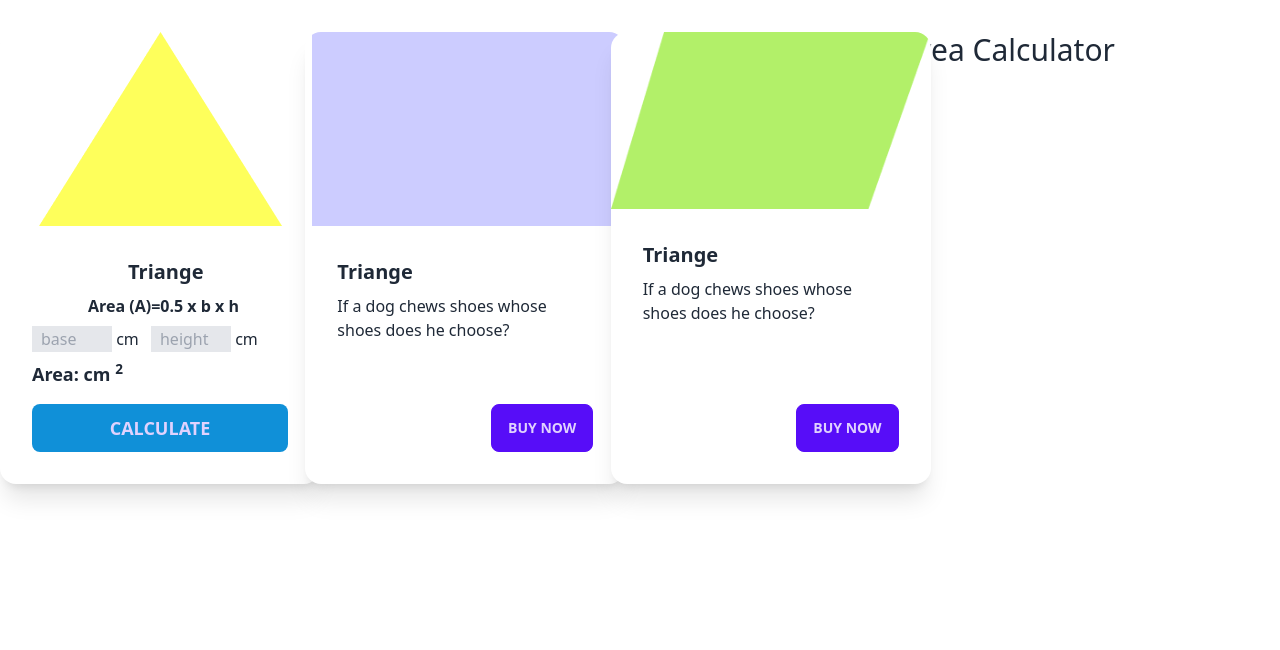
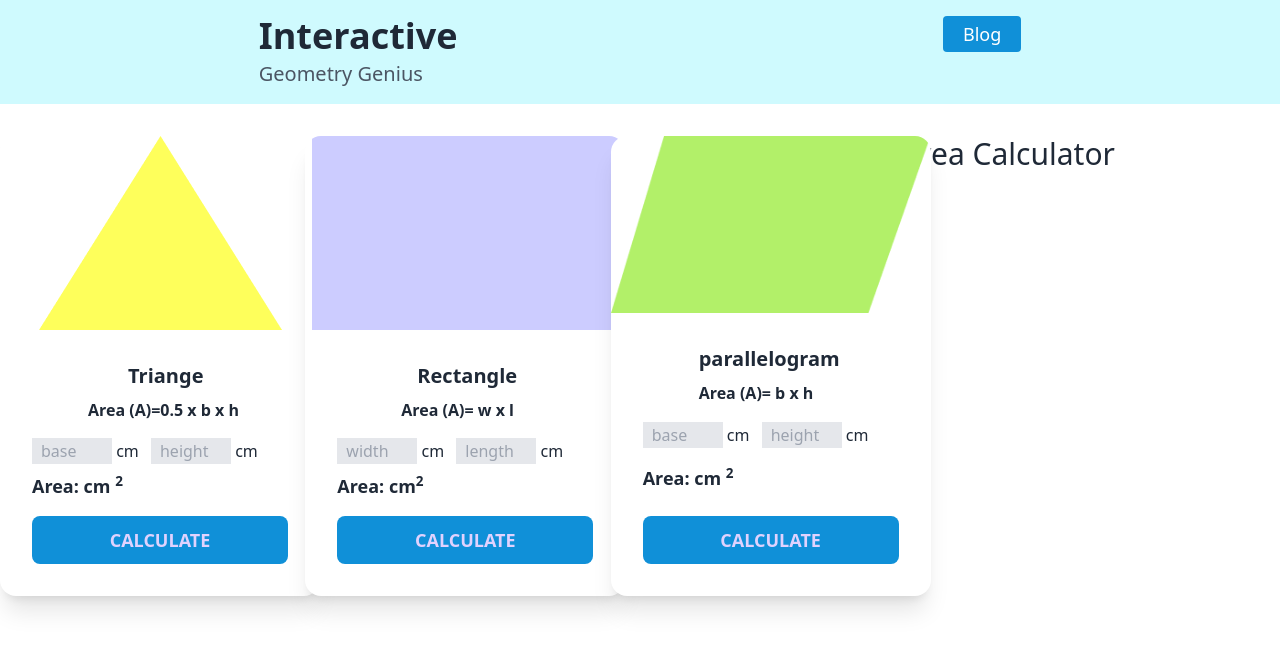
Before and after one commit to rummanara05/geometry-genius-practice, a plain HTML site: page index.html in a window 1280 px wide. Drawn offline with nearby package versions, Linux system fonts and the light colour scheme.

Commit message:
rectangle and parallelogram and navbar commit

```diff
--- a/index.html
+++ b/index.html
@@ -10,6 +10,18 @@
 <body>
     <header>
 
+        <!--navbar-->
+           <nav>
+            <div class="flex justify-around bg-cyan-100 p-4">
+             <div>
+                <h1 class="text-4xl font-semibold">Interactive</h1>
+                <h2 class="text-xl font-medium text-gray-600 mt-1">Geometry Genius</h2>
+             </div>
+             <div>
+                <button class="bg-[#1090D8] text-white px-5 py-1 text-lg font-medium border-none rounded">Blog</button>
+             </div>
+            </div>
+           </nav>
     </header>
     <main>
         <!-- container-->
@@ -22,38 +34,52 @@
                     <figure><img src="/images/triangle.png" alt="Triangle" /></figure>
                     <div class="card-body">
                       <h2 class="card-title ml-24 font-bold">Triange</h2>
-                      <p class="ml-14 font-semibold"> Area (A)=0.5 x b x h </p>
+                      <p class="ml-14 mb-2 font-semibold"> Area (A)=0.5 x b x h </p>
                       <p>
                         <input class="w-20 bg-gray-200 px-2 border" type="text" name="" id="triangle-base" placeholder="base">
                         <span class="mr-2">cm</span>
                         <input class="w-20 bg-gray-200 px-2 border" type="text" name="" id="triangle-height" placeholder="height">
                         <span>cm</span>
                       </p>
-                      <p class="text-lg font-semibold">Area: <span id="area-outcome">cm <sup>2</sup></span></p>
+                      <p class="text-lg font-semibold">Area: <span id="area-outcome"></span>cm <sup>2</sup></p>
                       <div class="card-actions justify-end">
                         <button onclick="calculateTriangleArea()" class="btn btn-primary w-full bg-[#1090D8] text-lg border-none p-2 mt-2">Calculate</button>
                       </div>
                     </div>
                   </div>
                   <!--Rectangle Card-->
-                <div class="card w-80 bg-base-100 shadow-xl">
-                    <figure><img src="/images/rectangle.png" alt="Triangle" /></figure>
+                  <div class="card w-80 bg-base-100 shadow-xl">
+                    <figure><img src="/images/rectangle.png" alt="Rectangle" /></figure>
                     <div class="card-body">
-                      <h2 class="card-title">Triange</h2>
-                      <p>If a dog chews shoes whose shoes does he choose?</p>
+                      <h2 class="card-title ml-20 font-bold">Rectangle</h2>
+                      <p class="ml-16 mb-2 font-semibold"> Area (A)= w x l </p>
+                      <p>
+                        <input class="w-20 bg-gray-200 px-2 border" type="text" name="" id="rectangle-width" placeholder="width">
+                        <span class="mr-2">cm</span>
+                        <input class="w-20 bg-gray-200 px-2 border" type="text" name="" id="rectangle-length" placeholder="length">
+                        <span>cm</span>
+                      </p>
+                      <p class="text-lg font-semibold">Area: <span id="rectangleArea"></span>cm<sup>2</sup></p>
                       <div class="card-actions justify-end">
-                        <button class="btn btn-primary">Buy Now</button>
+                        <button onclick="calculateRectangleArea()" class="btn btn-primary w-full bg-[#1090D8] text-lg border-none p-2 mt-2">Calculate</button>
                       </div>
                     </div>
                   </div>
-                   <!--Rectangle Card-->
-                <div class="card w-80 bg-base-100 shadow-xl">
-                    <figure><img src="/images/parallelogram.png" alt="Triangle" /></figure>
+                   <!--parallelogram Card-->
+                   <div class="card w-80 bg-base-100 shadow-xl">
+                    <figure><img src="/images/parallelogram.png" alt="Parallelogram" /></figure>
                     <div class="card-body">
-                      <h2 class="card-title">Triange</h2>
-                      <p>If a dog chews shoes whose shoes does he choose?</p>
+                      <h2 class="card-title ml-14 font-bold">parallelogram</h2>
+                      <p class="ml-14 font-semibold"> Area (A)= b x h </p>
+                      <p>
+                        <input class="w-20 bg-gray-200 px-2 border" type="text" name="" id="parallelogram-base" placeholder="base">
+                        <span class="mr-2">cm</span>
+                        <input class="w-20 bg-gray-200 px-2 border" type="text" name="" id="parallelogram-height" placeholder="height">
+                        <span>cm</span>
+                      </p>
+                      <p class="text-lg font-semibold">Area: <span id="area-outcome">cm <sup>2</sup></span></p>
                       <div class="card-actions justify-end">
-                        <button class="btn btn-primary">Buy Now</button>
+                        <button onclick="calculateParallelogramArea()" class="btn btn-primary w-full bg-[#1090D8] text-lg border-none p-2 mt-2">Calculate</button>
                       </div>
                     </div>
                   </div>
--- a/scripts/area-calculator.js
+++ b/scripts/area-calculator.js
@@ -22,5 +22,51 @@ function calculateTriangleArea() {
     const areaSpan=document.getElementById('area-outcome');
     areaSpan.innerText=area;
 
+}
+
+    // Rectangle Area Calculation
+
+//    get rectangle width value
+function calculateRectangleArea() {
+    const rectangleWidth=document.getElementById('rectangle-width');
+   const rectangleWidthText= rectangleWidth.value ;
+   const width= parseFloat(rectangleWidthText);
+   console.log(width);
+
+//    get rectangle length value
+
+const rectangleLength=document.getElementById('rectangle-length');
+const rectangleLengthText= rectangleLength.value ;
+const length= parseFloat(rectangleLengthText);
+console.log(length);
+
+// get Rectangle Area
+
+const area= width * length ;
+    console.log(area);
+
+     //Rectangle area field outcome
+
+     const rectangleAreaSpan=document.getElementById('rectangleArea');
+     rectangleAreaSpan.innerText=area;
 
 }
+
+// parallelogram
+ function calculateParallelogramArea() {
+    const base=inputField('parallelogram-base');
+    console.log(base);
+    const height=inputField('parallelogram-height');
+    console.log(height);
+    const area= base * height ;
+    console.log(area);
+ }
+
+// reusable function
+
+function inputField(inputId) {
+    const inputField=document.getElementById(inputId);
+   const inputFieldText= inputField.value ;
+   const input= parseFloat(inputFieldText);
+   return input;
+}
```
